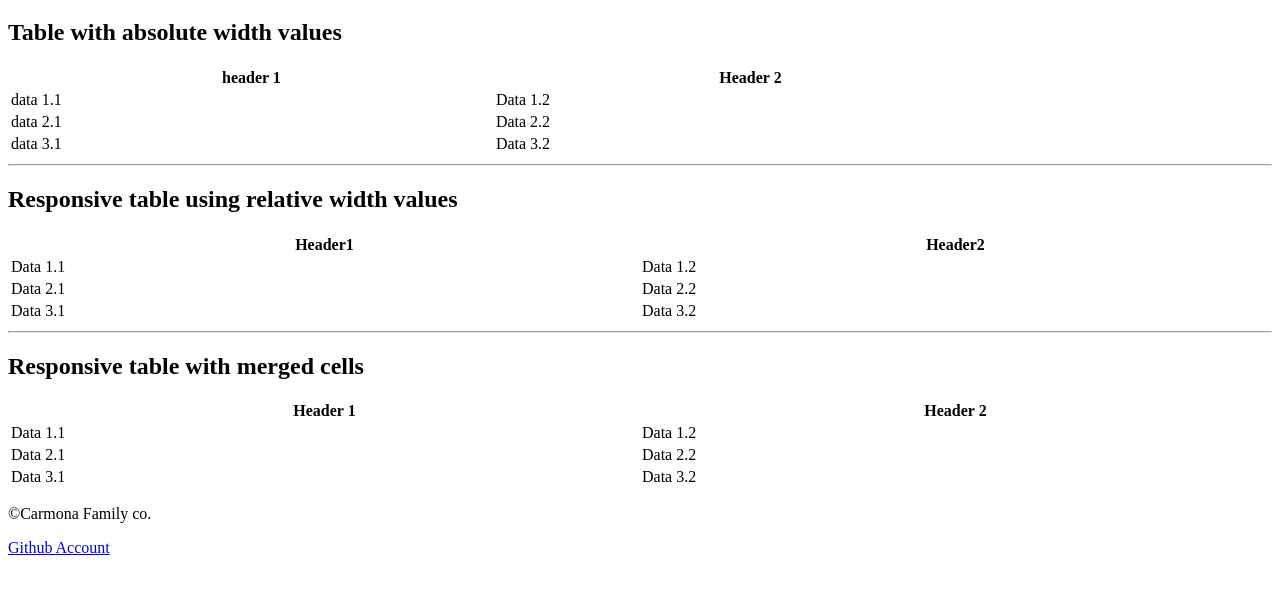
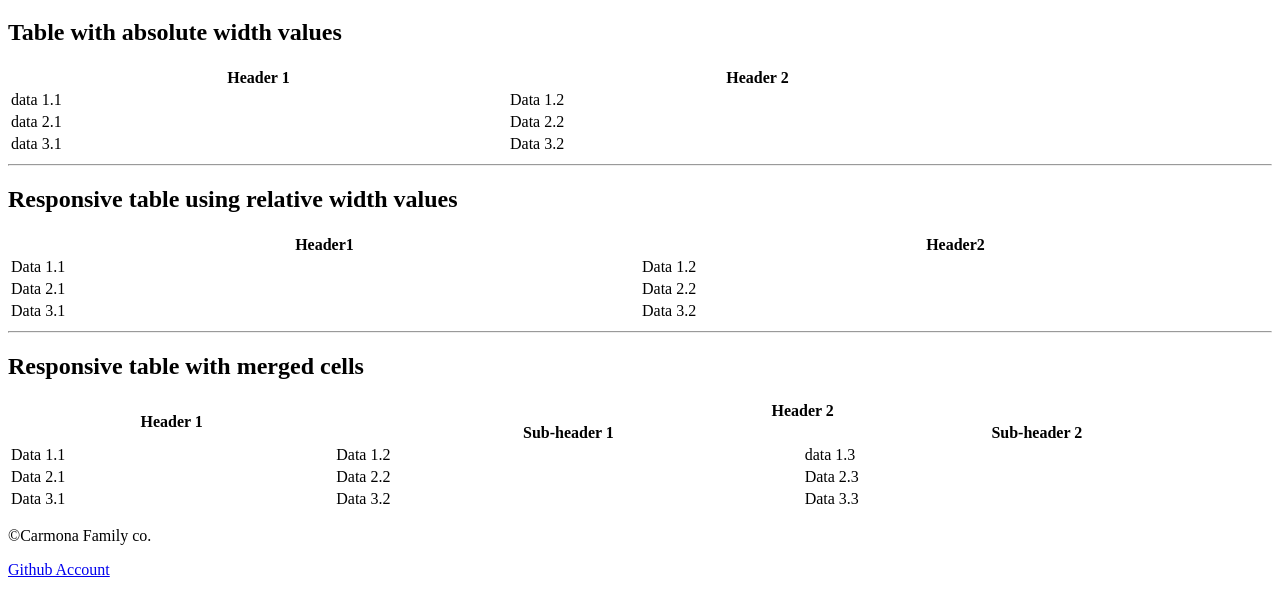
Before and after one commit to DiegoCarmona1/COMP001A.LectureActivity4, a plain HTML site: page tables.html in a window 1280 px wide. Shown: the part 149-762 px from the top of the page. Drawn offline with Linux system fonts and the light colour scheme.

Commit message:
added subheaders and 3rd rows to 3rd table

```diff
--- a/tables.html
+++ b/tables.html
@@ -36,7 +36,7 @@
         <!-- Table row for the header -->
 
             <tr>
-                <th>header 1</th>
+                <th>Header 1</th>
                 <th>Header 2</th>
             </tr>
 
@@ -109,34 +109,35 @@
 <hr>
 <!-- Div container for building responsive tables with merged cells -->
 <div id="table3">
-    <h2>Responsive table with merged cells</h2>
     <!-- Responsive table with merged cells -->
     <table style="width: 100%;">
+        <h2>Responsive table with merged cells</h2>
         <thead>
             <tr>
                 <th rowspan="2">Header 1</th> <!-- Header cell that spans two rows vertically -->
                 <th colspan="2">Header 2</th> <!-- Header cell that spans two columns horizontally -->
             </tr>
+            <tr>
+                <th>Sub-header 1</th>
+                <th>Sub-header 2</th>
+            </tr>
         </thead>
          <!-- Table body -->
         <tbody>
             <tr>
-
                 <td>Data 1.1</td>
                 <td>Data 1.2</td>
-
+                <td>data 1.3</td>
             </tr>
             <tr>
-
                 <td>Data 2.1</td>
                 <td>Data 2.2</td>
-
+                <td>Data 2.3</td>
             </tr>
             <tr>
-
                 <td>Data 3.1</td>
                 <td>Data 3.2</td>
-
+                <td>Data 3.3</td>
             </tr>
         </tbody>
     </table>
```
